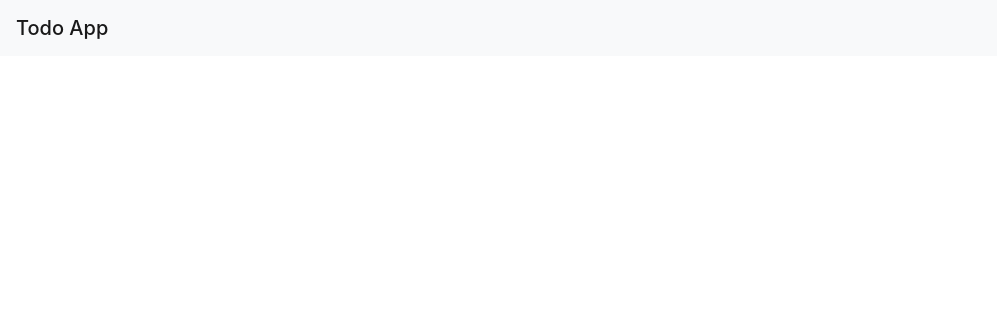
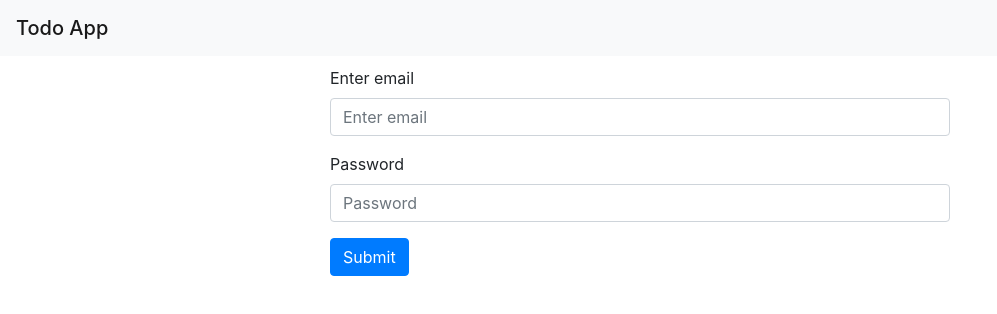
Before and after one commit to houssemAmiri/todo-list-app, a React (Create React App) app: page / in a window 1280 px wide. Shown: the top 314 px of the page, without its empty margins (0-997 px from the left). Built offline with nearby package versions, Linux system fonts and the light colour scheme.

Commit message:
adding authentification state and logout button

```diff
--- a/src/App.tsx
+++ b/src/App.tsx
@@ -1,16 +1,34 @@
 import React from "react";
 import { BrowserRouter as Router, Switch, Route } from "react-router-dom";
+
 import Login from "./pages/Login";
 import Tasks from "./pages/Tasks";
 import Header from "./components/Header";
 function App() {
+  const [isAuthentificated, setIsAuthentificated] = React.useState<boolean>(
+    localStorage.getItem("id_token")
+      ? true
+      : sessionStorage.getItem("id_token")
+      ? true
+      : false
+  );
+
+  const login = () => {
+    localStorage.setItem("id_token", "this_is_token");
+    setIsAuthentificated(true);
+  };
+  const logout = () => {
+    localStorage.removeItem("id_token");
+    setIsAuthentificated(false);
+  };
   return (
     <div>
-      <Header />
       <Router>
+        <Header logout={logout} isAuthentificated={isAuthentificated} />
+
         <Switch>
-          <Route path="/login" exact={true}>
-            <Login />
+          <Route path="/" exact={true}>
+            <Login login={login} />
           </Route>
           <Route path="/tasks">
             <Tasks />
--- a/src/components/Header.tsx
+++ b/src/components/Header.tsx
@@ -1,8 +1,28 @@
 import React from "react";
-const Header: React.FC = () => {
+import "../style/App.css";
+import { useHistory } from "react-router-dom";
+interface Props {
+  logout: () => void;
+  isAuthentificated: boolean;
+}
+const Header: React.FC<Props> = ({ logout, isAuthentificated }) => {
+  let history = useHistory();
+
   return (
     <nav className="navbar navbar-light bg-light">
       <span className="navbar-brand mb-0 h1">Todo App</span>
+      {isAuthentificated && (
+        <span
+          className="span"
+          onClick={() => {
+            history.push("/");
+
+            logout();
+          }}
+        >
+          Deconnexion
+        </span>
+      )}
     </nav>
   );
 };
--- a/src/pages/Login.tsx
+++ b/src/pages/Login.tsx
@@ -11,7 +11,10 @@ type Inputs = {
   email: string;
   password: string;
 };
-const Login: React.FC = () => {
+interface Props {
+  login: () => void;
+}
+const Login: React.FC<Props> = ({ login }) => {
   const [errorShow, setErrorShow] = useState<boolean>(false);
 
   const {
@@ -26,6 +29,7 @@ const Login: React.FC = () => {
     console.log(data);
     if (data.email === user.email && data.password === user.password) {
       setErrorShow(false);
+      login();
       history.push("/tasks");
     } else {
       setErrorShow(true);
--- a/src/store/store.ts
+++ b/src/store/store.ts
@@ -1,8 +1,6 @@
-import { createStore, Store, applyMiddleware } from "redux";
-import { loadState, saveState } from "../utils/localStrorage";
+import { createStore, Store } from "redux";
 
 import todoReducer from "./reducers/todoReducer";
-const persistedState = loadState();
 
 const store: Store<TodoState, TodoAction> & {
   dispatch: DispatchType;
```
